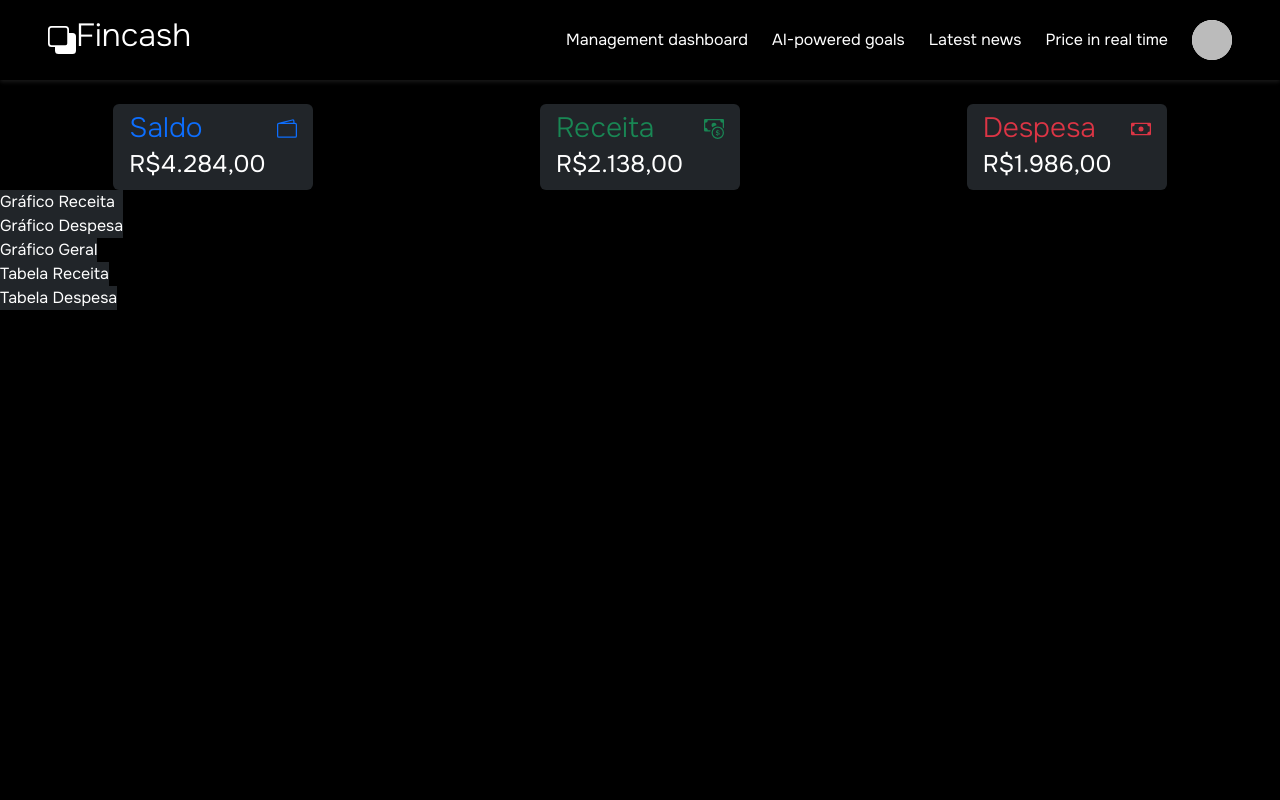
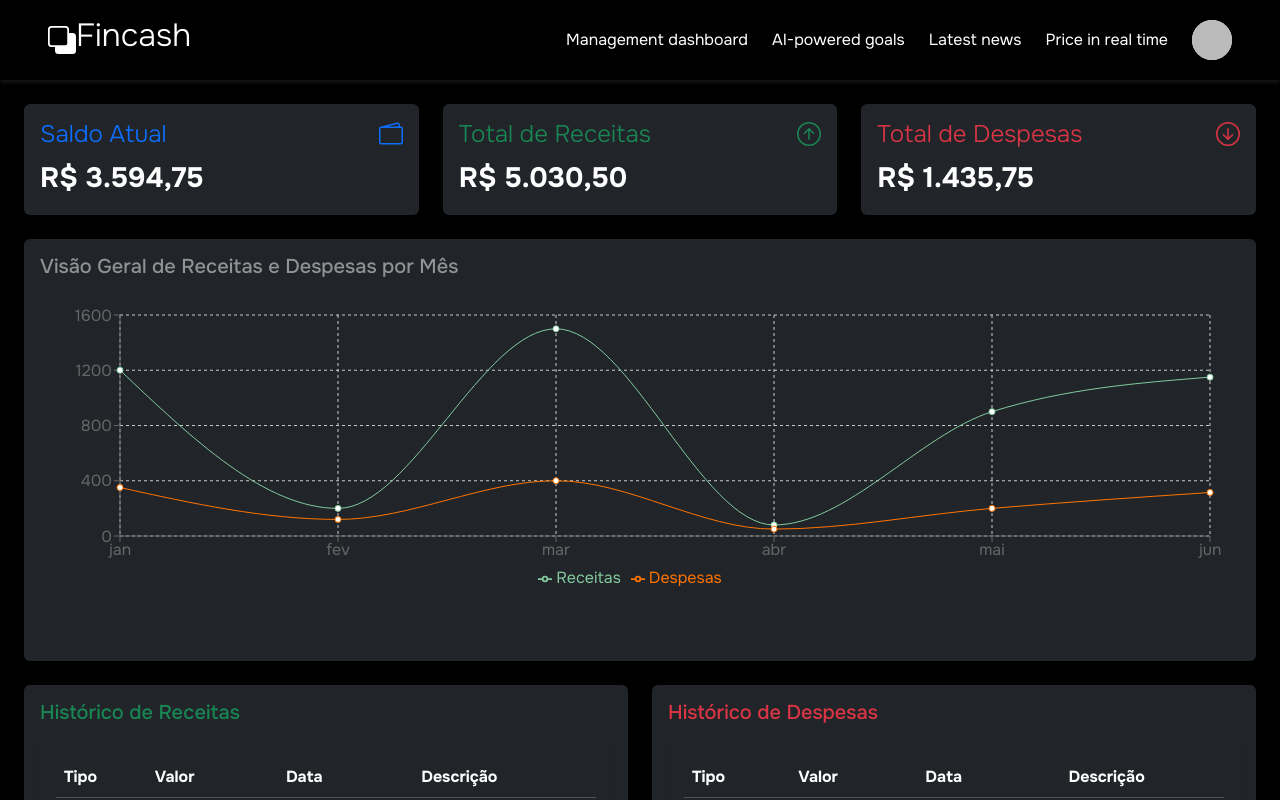
Before and after one commit to NEW-FINCASH/New-Fincash-Frontend, a React (Vite) app: page /home in a window 1280 px wide. Shown: the top 800 px of the page. Built offline with nearby package versions, Linux system fonts and the light colour scheme; no server answers; sample sign-in values are in the browser's storage.

Commit message:
style: refactor Home component to improve transaction handling and layout

```diff
--- a/src/pages/Home.tsx
+++ b/src/pages/Home.tsx
@@ -7,7 +7,7 @@ import MeuGrafico from "../components/MeuGrafico"; // Importe o gráfico
 import TransactionTable from "../components/TransactionTable"; // Importe a tabela
 import '../App.css'; // Seu CSS global para estilos da barra de rolagem e outros
 
-// Tipo para as transações (pode estar em um arquivo separado se desejar)
+// Tipo para as transações
 interface Transaction {
   id: number;
   type: 'Receita' | 'Despesa';
@@ -34,6 +34,11 @@ const dummyTransactions: Transaction[] = [
     { id: 14, type: 'Despesa', value: 15.00, date: '2025-06-20', description: 'Aplicativo' },
 ];
 
+// Função para formatar valores como moeda (BRL)
+const formatCurrency = (value: number) => {
+    return value.toLocaleString('pt-BR', { style: 'currency', currency: 'BRL' });
+};
+
 export default function Home() {
   const [user, setUser] = useState<User | null>(null);
 
@@ -52,16 +57,22 @@ export default function Home() {
 
   // --- Lógica de Dados para o Dashboard ---
 
-  // 1. Calcular Saldo Total
-  const currentBalance = dummyTransactions.reduce((total, transaction) => {
-    return transaction.type === 'Receita' ? total + transaction.value : total - transaction.value;
-  }, 0);
+  // 1. Calcular Totais
+  const totalReceitas = dummyTransactions
+    .filter(t => t.type === 'Receita')
+    .reduce((sum, t) => sum + t.value, 0);
+
+  const totalDespesas = dummyTransactions
+    .filter(t => t.type === 'Despesa')
+    .reduce((sum, t) => sum + t.value, 0);
+
+  const currentBalance = totalReceitas - totalDespesas;
 
   // 2. Preparar Dados para o Gráfico de Receitas e Despesas por Mês
   const chartDataMap = new Map<string, { receitas: number, despesas: number }>();
   dummyTransactions.forEach(transaction => {
     const date = new Date(transaction.date);
-    const monthName = date.toLocaleString('pt-BR', { month: 'short' });
+    const monthName = date.toLocaleString('pt-BR', { month: 'short' }).replace('.', ''); // Remove o ponto (ex: 'jan.')
 
     if (!chartDataMap.has(monthName)) {
       chartDataMap.set(monthName, { receitas: 0, despesas: 0 });
@@ -74,7 +85,7 @@ export default function Home() {
     }
   });
 
-  // Ordenar os meses para o gráfico (importante para gráficos de linha)
+  // Ordenar os meses para o gráfico
   const monthOrder = ['jan', 'fev', 'mar', 'abr', 'mai', 'jun', 'jul', 'ago', 'set', 'out', 'nov', 'dez'];
   const chartData = Array.from(chartDataMap)
     .map(([name, values]) => ({ name, ...values }))
@@ -84,63 +95,90 @@ export default function Home() {
       return monthOrder.indexOf(monthA) - monthOrder.indexOf(monthB);
     });
 
-  // 3. Obter as Últimas Transações (para a tabela)
-  const latestTransactions = dummyTransactions
-    .sort((a, b) => new Date(b.date).getTime() - new Date(a.date).getTime()) // Ordenar por data (mais recente primeiro)
-    .slice(0, 5); // Pegar as 5 últimas
+  // 3. Obter transações separadas por tipo para as tabelas
+   const receitasTransactions = dummyTransactions
+     .filter(t => t.type === 'Receita')
+     .sort((a, b) => new Date(b.date).getTime() - new Date(a.date).getTime());
+
+   const despesasTransactions = dummyTransactions
+     .filter(t => t.type === 'Despesa')
+     .sort((a, b) => new Date(b.date).getTime() - new Date(a.date).getTime());
+
 
   // --- Estrutura JSX do Dashboard ---
   return (
     <>
       <HeaderProfile />
-      <div className="text-white d-flex flex-column justify-content-start align-items-start rounded vw-100" style={{ minHeight: "calc(100vh - 80px)" }}>
-        <div className="d-flex justify-content-around align-items-center w-100 mt-4">
-          <div className="bg-dark px-3 py-2 rounded fs-4 d-flex flex-column justify-content-center align-items-start" style={{ width: '200px' }}>
-            <div className="d-flex justify-content-between align-items-center w-100">
-              <h1 className="fs-3 fw-light m-0 text-primary">Saldo</h1>
-              <svg width="20" height="20" fill="currentColor" className="bi bi-wallet2 text-primary" viewBox="0 0 16 16">
+      <main className="container-fluid p-4 text-white" style={{ minHeight: "calc(100vh - 80px)" }}>
+
+        {/* Cards de Resumo */}
+        <div className="row g-4 mb-4">
+          <div className="col-md-4">
+            <div className="bg-dark p-3 rounded d-flex flex-column h-100">
+              <div className="d-flex justify-content-between align-items-center">
+                <h1 className="fs-4 fw-light m-0 text-primary">Saldo Atual</h1>
+                <svg width="24" height="24" fill="currentColor" className="bi bi-wallet2 text-primary" viewBox="0 0 16 16">
                   <path d="M12.136.326A1.5 1.5 0 0 1 14 1.78V3h.5A1.5 1.5 0 0 1 16 4.5v9a1.5 1.5 0 0 1-1.5 1.5h-13A1.5 1.5 0 0 1 0 13.5v-9a1.5 1.5 0 0 1 1.432-1.499zM5.562 3H13V1.78a.5.5 0 0 0-.621-.484zM1.5 4a.5.5 0 0 0-.5.5v9a.5.5 0 0 0 .5.5h13a.5.5 0 0 0 .5-.5v-9a.5.5 0 0 0-.5-.5z"/>
                 </svg>
               </div>
-            <p className="m-0">R$4.284,00</p>
+              <p className="fs-3 fw-bold m-0 mt-2">{formatCurrency(currentBalance)}</p>
             </div>
-          <div className="bg-dark px-3 py-2 rounded fs-4 d-flex flex-column justify-content-center align-items-start" style={{ width: '200px' }}>
-            <div className="d-flex justify-content-between align-items-center w-100">
-              <h1 className="fs-3 fw-light m-0 text-success">Receita</h1>
-              <svg width="20" height="20" fill="currentColor" className="bi bi-cash-coin text-success" viewBox="0 0 16 16">
-                <path fill-rule="evenodd" d="M11 15a4 4 0 1 0 0-8 4 4 0 0 0 0 8m5-4a5 5 0 1 1-10 0 5 5 0 0 1 10 0"/>
-                <path d="M9.438 11.944c.047.596.518 1.06 1.363 1.116v.44h.375v-.443c.875-.061 1.386-.529 1.386-1.207 0-.618-.39-.936-1.09-1.1l-.296-.07v-1.2c.376.043.614.248.671.532h.658c-.047-.575-.54-1.024-1.329-1.073V8.5h-.375v.45c-.747.073-1.255.522-1.255 1.158 0 .562.378.92 1.007 1.066l.248.061v1.272c-.384-.058-.639-.27-.696-.563h-.668zm1.36-1.354c-.369-.085-.569-.26-.569-.522 0-.294.216-.514.572-.578v1.1zm.432.746c.449.104.655.272.655.569 0 .339-.257.571-.709.614v-1.195z"/>
-                <path d="M1 0a1 1 0 0 0-1 1v8a1 1 0 0 0 1 1h4.083q.088-.517.258-1H3a2 2 0 0 0-2-2V3a2 2 0 0 0 2-2h10a2 2 0 0 0 2 2v3.528c.38.34.717.728 1 1.154V1a1 1 0 0 0-1-1z"/>
-                <path d="M9.998 5.083 10 5a2 2 0 1 0-3.132 1.65 6 6 0 0 1 3.13-1.567"/>
+          </div>
+          <div className="col-md-4">
+            <div className="bg-dark p-3 rounded d-flex flex-column h-100">
+              <div className="d-flex justify-content-between align-items-center">
+                <h1 className="fs-4 fw-light m-0 text-success">Total de Receitas</h1>
+                <svg width="24" height="24" fill="currentColor" className="bi bi-arrow-up-circle text-success" viewBox="0 0 16 16">
+                  <path fill-rule="evenodd" d="M1 8a7 7 0 1 0 14 0A7 7 0 0 0 1 8m15 0A8 8 0 1 1 0 8a8 8 0 0 1 16 0m-7.5 3.5a.5.5 0 0 1-1 0V5.707L5.354 7.854a.5.5 0 1 1-.708-.708l3-3a.5.5 0 0 1 .708 0l3 3a.5.5 0 0 1-.708.708L8.5 5.707z"/>
                 </svg>
               </div>
-            <p className="m-0">R$2.138,00</p>
+              <p className="fs-3 fw-bold m-0 mt-2">{formatCurrency(totalReceitas)}</p>
             </div>
-          <div className="bg-dark px-3 py-2 rounded fs-4 d-flex flex-column justify-content-center align-items-start" style={{ width: '200px' }}>
-            <div className="d-flex justify-content-between align-items-center w-100">
-              <h1 className="fs-3 fw-light m-0 text-danger">Despesa</h1>
-              <svg width="20" height="20" fill="currentColor" className="bi bi-cash text-danger" viewBox="0 0 16 16">
-                <path d="M8 10a2 2 0 1 0 0-4 2 2 0 0 0 0 4"/>
-                <path d="M0 4a1 1 0 0 1 1-1h14a1 1 0 0 1 1 1v8a1 1 0 0 1-1 1H1a1 1 0 0 1-1-1zm3 0a2 2 0 0 1-2 2v4a2 2 0 0 1 2 2h10a2 2 0 0 1 2-2V6a2 2 0 0 1-2-2z"/>
+          </div>
+          <div className="col-md-4">
+            <div className="bg-dark p-3 rounded d-flex flex-column h-100">
+              <div className="d-flex justify-content-between align-items-center">
+                <h1 className="fs-4 fw-light m-0 text-danger">Total de Despesas</h1>
+                <svg width="24" height="24" fill="currentColor" className="bi bi-arrow-down-circle text-danger" viewBox="0 0 16 16">
+                    <path fill-rule="evenodd" d="M1 8a7 7 0 1 0 14 0A7 7 0 0 0 1 8m15 0A8 8 0 1 1 0 8a8 8 0 0 1 16 0M8.5 4.5a.5.5 0 0 0-1 0v5.793L5.354 8.146a.5.5 0 1 0-.708.708l3 3a.5.5 0 0 0 .708 0l3-3a.5.5 0 0 0-.708-.708L8.5 10.293z"/>
                 </svg>
               </div>
-            <p className="m-0">R$1.986,00</p>
+              <p className="fs-3 fw-bold m-0 mt-2">{formatCurrency(totalDespesas)}</p>
             </div>
           </div>
-        <div className="">
-          <div className="bg-dark">Gráfico Receita</div>
-          <div className="bg-dark">Gráfico Despesa</div>
         </div>
-        <div className="">
-          <div className="bg-dark">Gráfico Geral</div>
-        </div>
-        <div className="">
-          <div className="bg-dark">Tabela Receita</div>
-        </div>
-        <div className="">
-          <div className="bg-dark">Tabela Despesa</div>
+
+        {/* Gráfico Geral */}
+        <div className="row mb-4">
+            <div className="col-12">
+                <div className="bg-dark p-3 rounded">
+                    <h2 className="fs-5 mb-3 text-white-50">Visão Geral de Receitas e Despesas por Mês</h2>
+                    {/* Aqui inserimos o gráfico geral */}
+                    <div style={{ height: '350px' }}>
+                         <MeuGrafico data={chartData} />
                     </div>
                 </div>
+            </div>
+        </div>
+
+        {/* Tabelas de Transações */}
+        <div className="row g-4">
+            <div className="col-lg-6">
+                <div className="bg-dark p-3 rounded">
+                    <h2 className="fs-5 mb-3 text-success">Histórico de Receitas</h2>
+                    {/* Aqui inserimos a tabela de receitas */}
+                    <TransactionTable transactions={receitasTransactions} />
+                </div>
+            </div>
+            <div className="col-lg-6">
+                 <div className="bg-dark p-3 rounded">
+                    <h2 className="fs-5 mb-3 text-danger">Histórico de Despesas</h2>
+                    {/* Aqui inserimos a tabela de despesas */}
+                    <TransactionTable transactions={despesasTransactions} />
+                </div>
+            </div>
+        </div>
+      </main>
     </>
   );
 }
```
Lines whose indentation alone changed are shown as unchanged.
